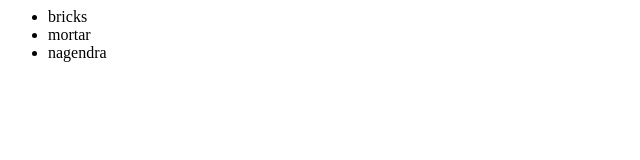
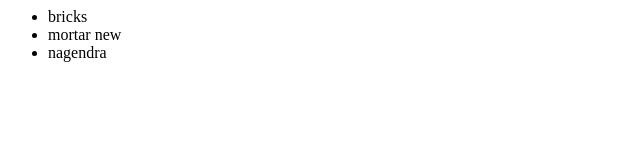
Before and after one commit to NagendraKumarGaian/newGitTest, a plain HTML site: page index.html in a window 1280 px wide. Shown: the full height of the page, 0-640 px from the left. Drawn offline with Linux system fonts and the light colour scheme.

Commit message:
mortar more specific

```diff
--- a/index.html
+++ b/index.html
@@ -2,7 +2,7 @@
 <body>
 <ul>
 <li>bricks</li>
-<li>mortar</li>
+<li>mortar new </li>
 <li>nagendra</li>
 </ul>
 </body>
```
